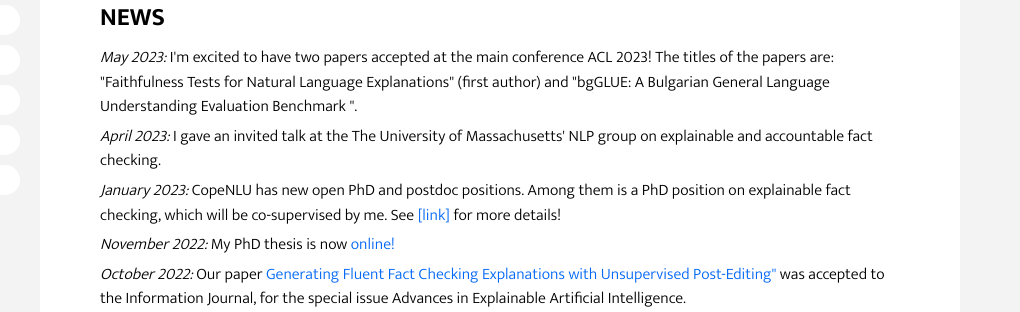
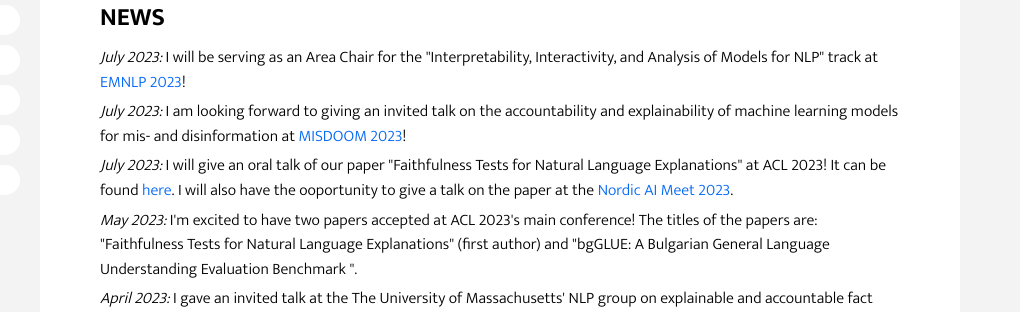
Before and after one commit to apepa/apepa.github.io, a website: page index.html in a window 1280 px wide. Shown: the part 270-582 px from the top of the page, 260-1280 px from the left. Drawn offline with Linux system fonts and the light colour scheme.

Commit message:
Updates July 2023.

```diff
--- a/index.html
+++ b/index.html
@@ -90,7 +90,17 @@
             <section class="intro-section">
                 <h2 class="section-title">News </h2>
                 <p class="space-p">
-                    <i>May 2023: </i> I'm excited to have two papers accepted at the main conference ACL 2023! The titles of the papers are: "Faithfulness Tests for Natural Language Explanations" (first author) and "bgGLUE: A Bulgarian General Language Understanding Evaluation Benchmark ".</br>
+                    <i>July 2023: </i> I will be serving as an Area Chair for the "Interpretability, Interactivity, and Analysis of Models for NLP" track at <a href="https://2023.emnlp.org/">EMNLP 2023</a>! </br>
+                </p>
+                <p class="space-p">
+                    <i>July 2023: </i> I am looking forward to giving an invited talk on the accountability and explainability of machine learning models for mis- and disinformation at <a href="https://event.cwi.nl/misdoom-2023/">MISDOOM 2023</a>! </br>
+                </p>
+                <p class="space-p">
+                    <i>July 2023: </i> I will give an oral talk of our paper "Faithfulness Tests for Natural Language Explanations" at ACL 2023! It can be found <a href="https://aclanthology.org/2023.acl-short.25.pdf">here</a>. I will also have the ooportunity to give a talk on the paper at the <a href="https://nordicaimeet.com/">Nordic AI Meet 2023</a>. </br>
+                </p>
+
+                <p class="space-p">
+                    <i>May 2023: </i> I'm excited to have two papers accepted at ACL 2023's main conference! The titles of the papers are: "Faithfulness Tests for Natural Language Explanations" (first author) and "bgGLUE: A Bulgarian General Language Understanding Evaluation Benchmark ".</br>
                 </p>
                 <p class="space-p">
                     <i>April 2023: </i> I gave an invited talk at the The University of Massachusetts' NLP group on explainable and accountable fact checking.</br>
```
Also changed, not shown: publications.html (+3 -0 lines).
